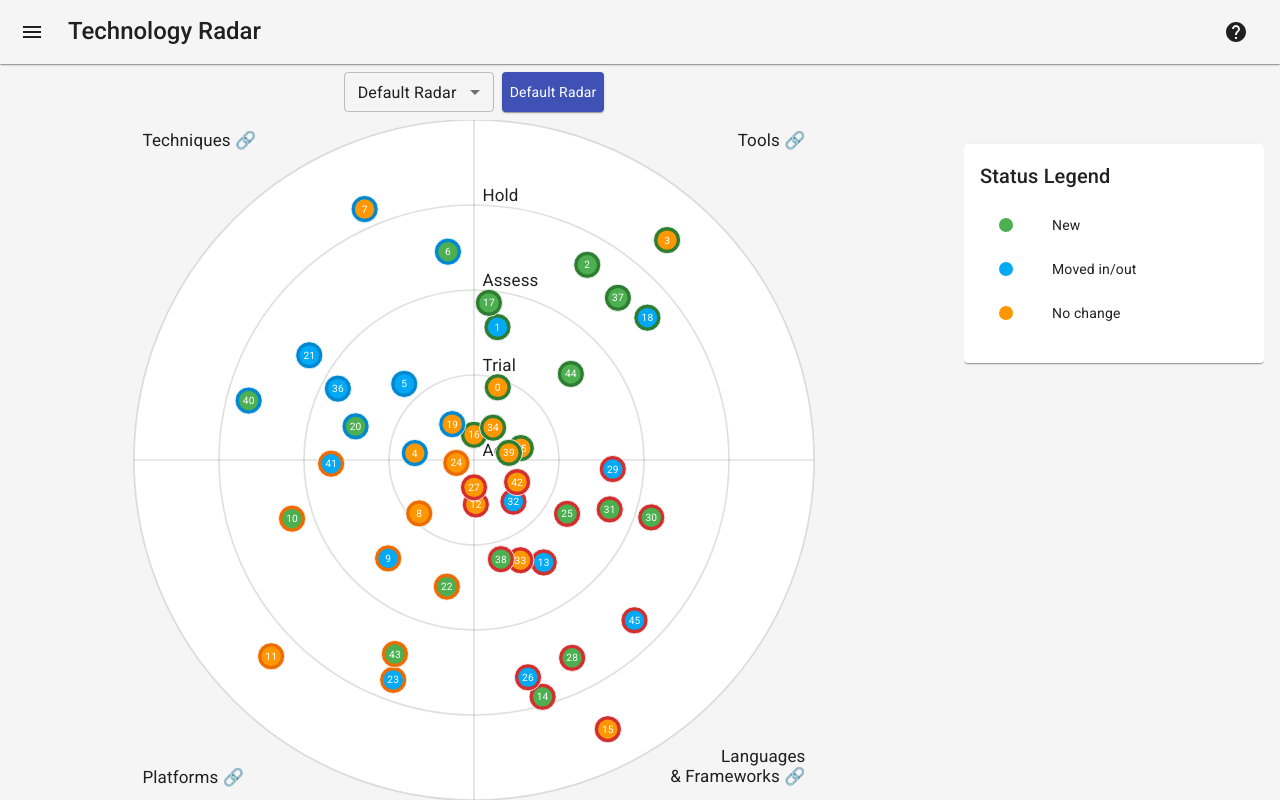
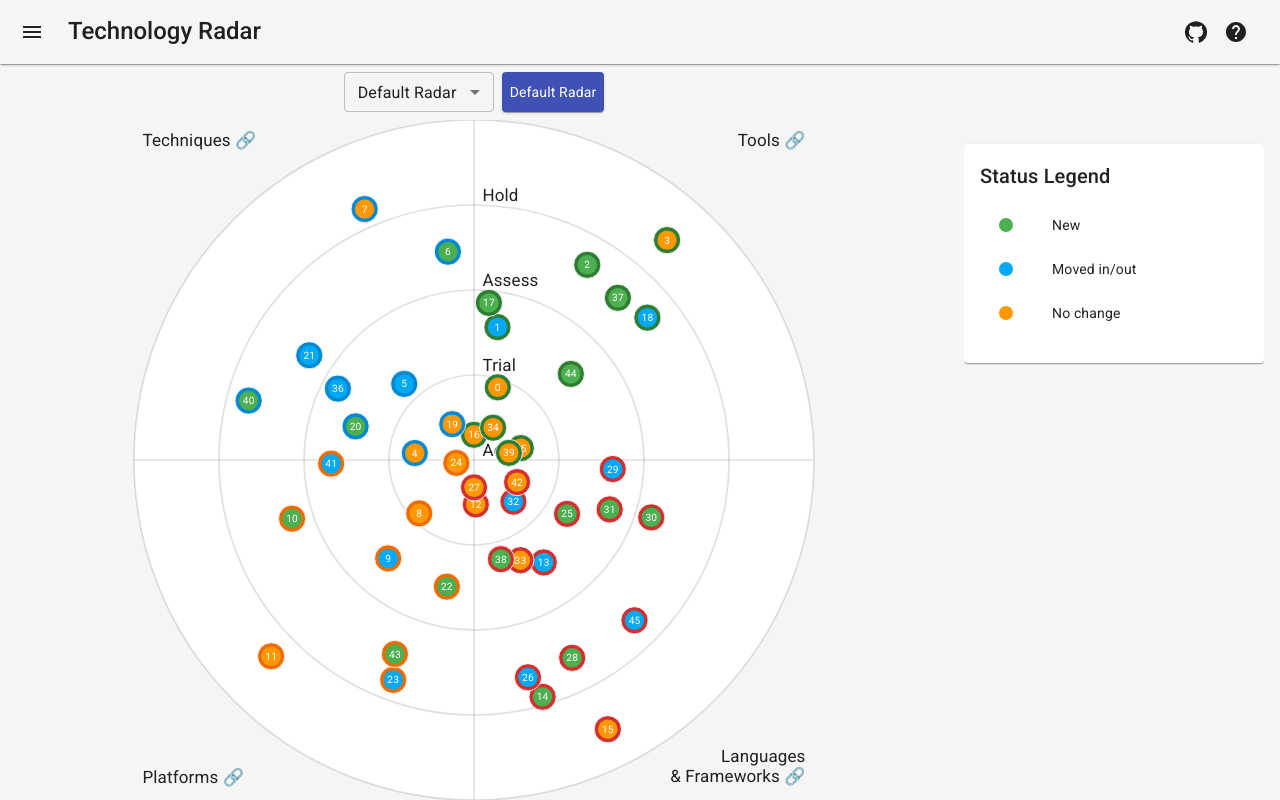
Before and after one commit to ThomasRohde/tech-radar, a React (Vite) app: page / in a window 1280 px wide. Built offline with nearby package versions, Linux system fonts and the light colour scheme.

Commit message:
GitHub link

```diff
--- a/src/components/SharedAppBar.jsx
+++ b/src/components/SharedAppBar.jsx
@@ -26,6 +26,7 @@
 import AdminPanelSettingsIcon from '@mui/icons-material/AdminPanelSettings';
 import RadarIcon from '@mui/icons-material/Radar';
 import ArrowBackIcon from '@mui/icons-material/ArrowBack';
+import GitHubIcon from '@mui/icons-material/GitHub'; // Add this import
 import { useNavigate } from 'react-router-dom';
 import Help from './Help';
 
@@ -106,7 +107,16 @@
             {title}
           </Typography>
           {actionButton}
-          <Help /> {/* Add the Help component here */}
+          <IconButton
+            color="inherit"
+            aria-label="github"
+            href="https://github.com/ThomasRohde/tech-radar"
+            target="_blank"
+            rel="noopener noreferrer"
+          >
+            <GitHubIcon />
+          </IconButton>
+          <Help />
         </Toolbar>
       </AppBar>
 
```
